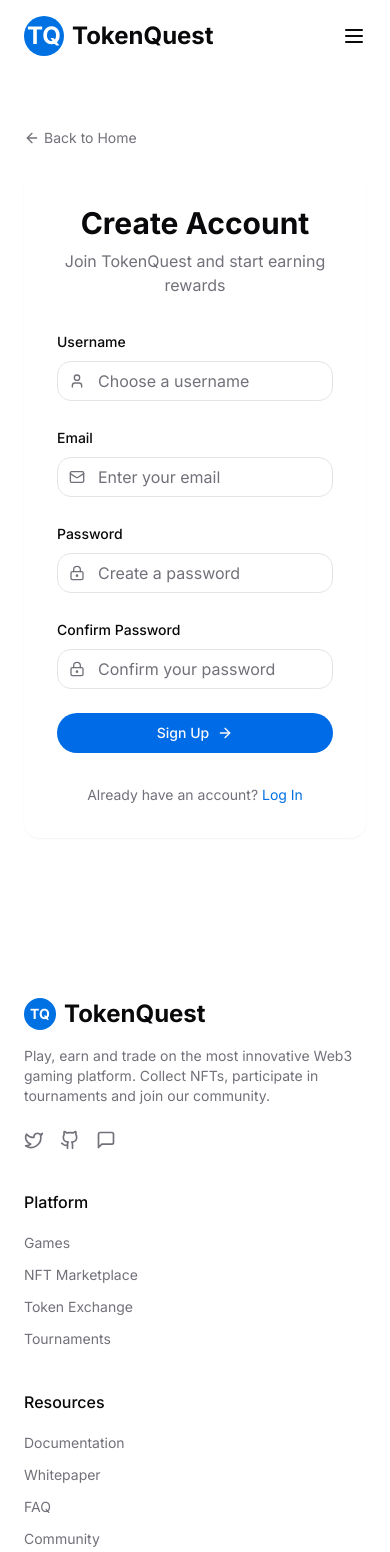
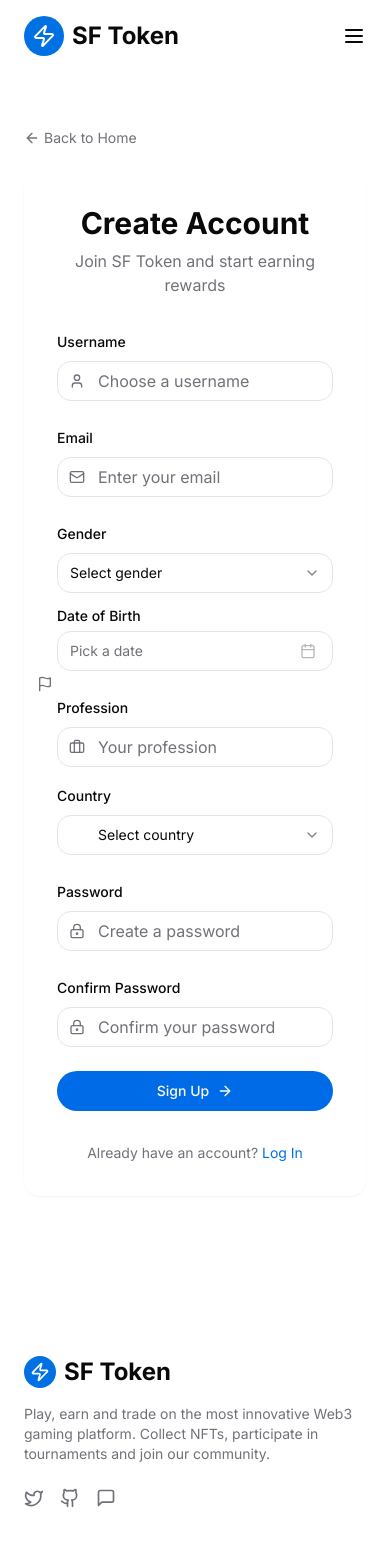
Before and after one commit to NaingLynnx/tokenquest-nft-exchange, a React (Vite) app: page /signup in a window 390 px wide. Shown: the top 1552 px of the page. Built offline with nearby package versions, Linux system fonts and the light colour scheme.

Commit message:
Update signup form and rename tokens
- Updated the signup form to collect additional user data.
- Renamed "TokenQuest" to "SF Token" throughout the application.
- Updated the logo to be related to SF Token.

```diff
--- a/src/components/layout/Footer.tsx
+++ b/src/components/layout/Footer.tsx
@@ -1,7 +1,8 @@
+
 import React from "react";
 import { Link } from "react-router-dom";
 import { GlassCard } from "../ui/GlassCard";
-import { Twitter, Github, MessageSquare, Heart } from "lucide-react";
+import { Twitter, Github, MessageSquare, Zap } from "lucide-react";
 
 export const Footer = () => {
   const year = new Date().getFullYear();
@@ -25,10 +26,10 @@ export const Footer = () => {
               to="/"
               className="text-2xl font-bold flex items-center gap-2 mb-4 text-foreground"
             >
-              <div className="w-8 h-8 rounded-full bg-token-blue flex items-center justify-center text-white font-bold text-sm">
-                TQ
+              <div className="w-8 h-8 rounded-full bg-token-blue flex items-center justify-center text-white">
+                <Zap className="w-5 h-5" />
               </div>
-              TokenQuest
+              SF Token
             </Link>
             <p className="text-muted-foreground text-sm max-w-sm">
               Play, earn and trade on the most innovative Web3 gaming platform.
@@ -56,12 +57,12 @@ export const Footer = () => {
                 </Link>
               </li>
               <li>
-                <Link to="/nft-marketplace" className="text-sm text-muted-foreground hover:text-token-blue transition-colors">
+                <Link to="/nft" className="text-sm text-muted-foreground hover:text-token-blue transition-colors">
                   NFT Marketplace
                 </Link>
               </li>
               <li>
-                <Link to="/token-exchange" className="text-sm text-muted-foreground hover:text-token-blue transition-colors">
+                <Link to="/exchange" className="text-sm text-muted-foreground hover:text-token-blue transition-colors">
                   Token Exchange
                 </Link>
               </li>
@@ -102,7 +103,7 @@ export const Footer = () => {
 
         <GlassCard className="flex flex-col md:flex-row justify-between items-center gap-4 p-6 bg-token-dark/5">
           <p className="text-sm text-muted-foreground">
-            © {year} TokenQuest. All rights reserved.
+            © {year} SF Token. All rights reserved.
           </p>
           <div className="flex gap-6">
             <a href="#" className="text-xs text-muted-foreground hover:text-token-blue transition-colors">Privacy Policy</a>
--- a/src/components/layout/Navbar.tsx
+++ b/src/components/layout/Navbar.tsx
@@ -2,7 +2,7 @@
 import React, { useEffect, useState } from "react";
 import { Link, useLocation } from "react-router-dom";
 import { Button } from "@/components/ui/button";
-import { Menu, X } from "lucide-react";
+import { Menu, X, Zap } from "lucide-react";
 import { cn } from "@/lib/utils";
 import { NavbarActions } from "./NavbarActions";
 import { useAuth } from "@/contexts/AuthContext";
@@ -51,9 +51,9 @@ export const Navbar = () => {
           className="text-2xl font-bold flex items-center gap-2 text-foreground"
         >
           <div className="w-10 h-10 rounded-full bg-token-blue flex items-center justify-center text-white font-bold">
-            TQ
+            <Zap className="w-6 h-6" />
           </div>
-          <span className="animate-fade-in">TokenQuest</span>
+          <span className="animate-fade-in">SF Token</span>
         </Link>
 
         {/* Desktop Navigation */}
--- a/src/pages/Signup.tsx
+++ b/src/pages/Signup.tsx
@@ -5,7 +5,7 @@ import { Footer } from '@/components/layout/Footer';
 import { GlassCard } from '@/components/ui/GlassCard';
 import { Button } from '@/components/ui/button';
 import { Input } from '@/components/ui/input';
-import { ArrowLeft, ArrowRight, LockKeyhole, Mail, User } from 'lucide-react';
+import { ArrowLeft, ArrowRight, LockKeyhole, Mail, User, Calendar, Briefcase, Flag } from 'lucide-react';
 import { Link, useNavigate } from 'react-router-dom';
 import { zodResolver } from '@hookform/resolvers/zod';
 import { useForm } from 'react-hook-form';
@@ -19,18 +19,45 @@ import {
   FormLabel,
   FormMessage,
 } from '@/components/ui/form';
+import {
+  Select,
+  SelectContent,
+  SelectItem,
+  SelectTrigger,
+  SelectValue,
+} from "@/components/ui/select";
+import {
+  Popover,
+  PopoverContent,
+  PopoverTrigger,
+} from "@/components/ui/popover";
+import { format } from "date-fns";
+import { Calendar as CalendarComponent } from "@/components/ui/calendar";
+import { cn } from '@/lib/utils';
 
 const signupSchema = z.object({
   username: z.string().min(3, 'Username must be at least 3 characters'),
   email: z.string().email('Please enter a valid email address'),
   password: z.string().min(6, 'Password must be at least 6 characters'),
   confirmPassword: z.string().min(6, 'Password must be at least 6 characters'),
+  gender: z.string().min(1, 'Please select your gender'),
+  dob: z.date({
+    required_error: 'Please select your date of birth',
+  }),
+  profession: z.string().min(1, 'Please enter your profession'),
+  country: z.string().min(1, 'Please select your country'),
 }).refine((data) => data.password === data.confirmPassword, {
   message: "Passwords don't match",
   path: ["confirmPassword"],
 });
 
 type SignupFormValues = z.infer<typeof signupSchema>;
+
+const countries = [
+  "United States", "Canada", "United Kingdom", "Australia", "Germany", "France",
+  "Japan", "China", "India", "Brazil", "Mexico", "South Africa", "Nigeria",
+  "Russia", "Sweden", "Norway", "Denmark", "Finland", "Spain", "Italy"
+];
 
 const Signup = () => {
   const { signup, isLoading } = useAuth();
@@ -43,12 +70,26 @@ const Signup = () => {
       email: '',
       password: '',
       confirmPassword: '',
+      gender: '',
+      profession: '',
+      country: '',
     },
   });
 
   const onSubmit = async (data: SignupFormValues) => {
     try {
-      await signup(data.email, data.username, data.password);
+      // Pass all the user data to the signup function
+      await signup(
+        data.email,
+        data.username,
+        data.password,
+        {
+          gender: data.gender,
+          dob: data.dob.toISOString(),
+          profession: data.profession,
+          country: data.country
+        }
+      );
       navigate('/games');
     } catch (error) {
       // Error is handled in the auth context
@@ -69,7 +110,7 @@ const Signup = () => {
             <div className="mb-8 text-center">
               <h1 className="text-3xl font-bold mb-2">Create Account</h1>
               <p className="text-muted-foreground">
-                Join TokenQuest and start earning rewards
+                Join SF Token and start earning rewards
               </p>
             </div>
 
@@ -108,6 +149,122 @@ const Signup = () => {
                     </FormItem>
                   )}
                 />
+
+                <div className="grid grid-cols-1 md:grid-cols-2 gap-4">
+                  <FormField
+                    control={form.control}
+                    name="gender"
+                    render={({ field }) => (
+                      <FormItem>
+                        <FormLabel>Gender</FormLabel>
+                        <Select onValueChange={field.onChange} defaultValue={field.value}>
+                          <FormControl>
+                            <SelectTrigger>
+                              <SelectValue placeholder="Select gender" />
+                            </SelectTrigger>
+                          </FormControl>
+                          <SelectContent>
+                            <SelectItem value="male">Male</SelectItem>
+                            <SelectItem value="female">Female</SelectItem>
+                            <SelectItem value="other">Other</SelectItem>
+                            <SelectItem value="prefer-not-to-say">Prefer not to say</SelectItem>
+                          </SelectContent>
+                        </Select>
+                        <FormMessage />
+                      </FormItem>
+                    )}
+                  />
+
+                  <FormField
+                    control={form.control}
+                    name="dob"
+                    render={({ field }) => (
+                      <FormItem className="flex flex-col">
+                        <FormLabel>Date of Birth</FormLabel>
+                        <Popover>
+                          <PopoverTrigger asChild>
+                            <FormControl>
+                              <Button
+                                variant={"outline"}
+                                className={cn(
+                                  "pl-3 text-left font-normal",
+                                  !field.value && "text-muted-foreground"
+                                )}
+                              >
+                                {field.value ? (
+                                  format(field.value, "PPP")
+                                ) : (
+                                  <span>Pick a date</span>
+                                )}
+                                <Calendar className="ml-auto h-4 w-4 opacity-50" />
+                              </Button>
+                            </FormControl>
+                          </PopoverTrigger>
+                          <PopoverContent className="w-auto p-0" align="start">
+                            <CalendarComponent
+                              mode="single"
+                              selected={field.value}
+                              onSelect={field.onChange}
+                              disabled={(date) =>
+                                date > new Date() || date < new Date("1900-01-01")
+                              }
+                              initialFocus
+                              className={cn("p-3 pointer-events-auto")}
+                            />
+                          </PopoverContent>
+                        </Popover>
+                        <FormMessage />
+                      </FormItem>
+                    )}
+                  />
+                </div>
+
+                <div className="grid grid-cols-1 md:grid-cols-2 gap-4">
+                  <FormField
+                    control={form.control}
+                    name="profession"
+                    render={({ field }) => (
+                      <FormItem>
+                        <FormLabel>Profession</FormLabel>
+                        <FormControl>
+                          <div className="relative">
+                            <Briefcase className="absolute left-3 top-1/2 -translate-y-1/2 h-4 w-4 text-muted-foreground" />
+                            <Input placeholder="Your profession" className="pl-10" {...field} />
+                          </div>
+                        </FormControl>
+                        <FormMessage />
+                      </FormItem>
+                    )}
+                  />
+
+                  <FormField
+                    control={form.control}
+                    name="country"
+                    render={({ field }) => (
+                      <FormItem>
+                        <FormLabel>Country</FormLabel>
+                        <Select onValueChange={field.onChange} defaultValue={field.value}>
+                          <FormControl>
+                            <SelectTrigger className="pl-10">
+                              <div className="absolute left-3 top-1/2 -translate-y-1/2">
+                                <Flag className="h-4 w-4 text-muted-foreground" />
+                              </div>
+                              <SelectValue placeholder="Select country" />
+                            </SelectTrigger>
+                          </FormControl>
+                          <SelectContent>
+                            {countries.map((country) => (
+                              <SelectItem key={country} value={country}>
+                                {country}
+                              </SelectItem>
+                            ))}
+                          </SelectContent>
+                        </Select>
+                        <FormMessage />
+                      </FormItem>
+                    )}
+                  />
+                </div>
 
                 <FormField
                   control={form.control}
--- a/src/services/database.ts
+++ b/src/services/database.ts
@@ -1,4 +1,3 @@
-
 // Simple localStorage-based database service for demo purposes
 // In a production app, this would connect to a real database like Supabase, Firebase, etc.
 
@@ -10,6 +9,10 @@ export interface User {
   password: string; // NOTE: Storing passwords in localStorage is NOT secure
   tokens: number;
   createdAt: string;
+  gender?: string;
+  dob?: string;
+  profession?: string;
+  country?: string;
 }
 
 // Game result type
```
Also changed, not shown: src/contexts/AuthContext.tsx (+8 -3 lines).
